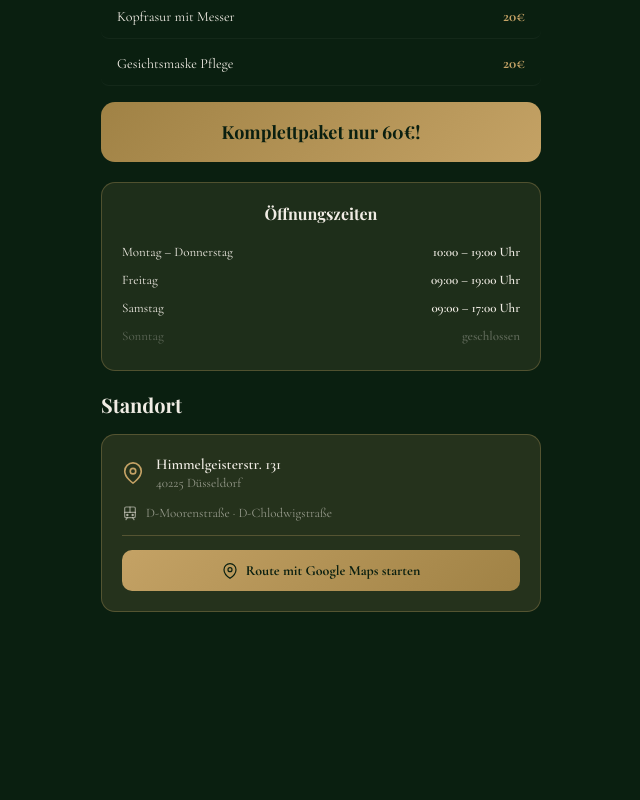
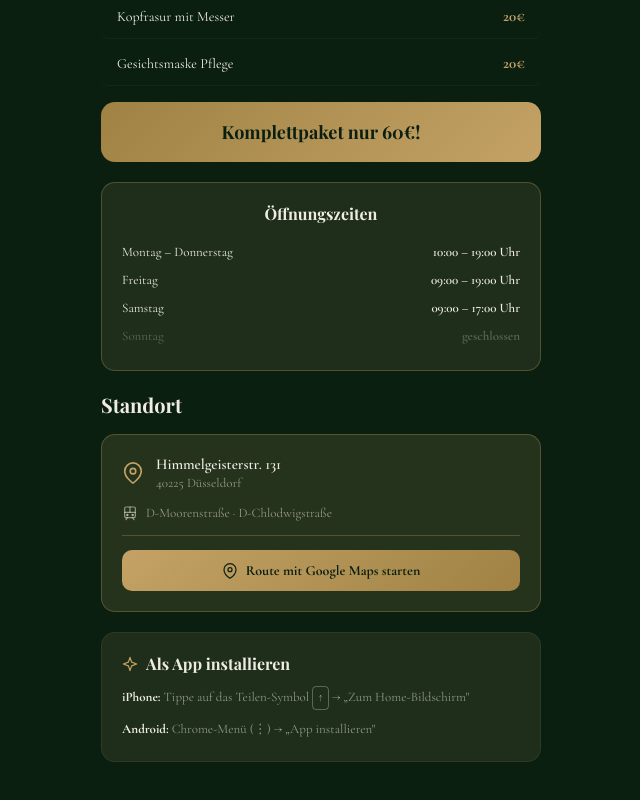
Before and after one commit to abdulkaderbanar-design/styleschein-booking, a React (Vite) app: page / in a window 1280 px wide. Shown: the part 1096-1896 px from the top of the page, without its empty margins (319-959 px from the left). Before the commit the page ends 1808 px from the top, so only its background shows below. Built offline with nearby package versions, Linux system fonts and the light colour scheme.

Commit message:
Update App.jsx

```diff
--- a/src/App.jsx
+++ b/src/App.jsx
@@ -305,6 +305,16 @@ export default function StyleScheinApp() {
   const [bookingStep, setBookingStep] = useState(0);
   const [showAltSlots, setShowAltSlots] = useState(null);
   const [slotError, setSlotError] = useState(null);
+  const [installPrompt, setInstallPrompt] = useState(null);
+  const [isInstalled, setIsInstalled] = useState(false);
+
+  // PWA Install Prompt (Android)
+  useEffect(() => {
+    const handler = (e) => { e.preventDefault(); setInstallPrompt(e); };
+    window.addEventListener("beforeinstallprompt", handler);
+    if (window.matchMedia("(display-mode: standalone)").matches || window.navigator.standalone) setIsInstalled(true);
+    return () => window.removeEventListener("beforeinstallprompt", handler);
+  }, []);
   const [userPhone, setUserPhone] = useState("");
   const [isLoading, setIsLoading] = useState(false);
 
@@ -716,6 +726,45 @@ export default function StyleScheinApp() {
           </div>
         </a>
       </div>
+
+      {/* App installieren */}
+      {!isInstalled && (
+        <div style={{ padding: "0 20px 20px" }}>
+          <div style={{
+            padding: "20px", borderRadius: 14,
+            background: C.bgCard, border: `1px solid rgba(255,255,255,0.06)`,
+          }}>
+            <h4 style={{ fontFamily: "'Playfair Display', serif", fontSize: 16, marginBottom: 12, display: "flex", alignItems: "center", gap: 8 }}>
+              {Icons.sparkle(16, C.gold)} Als App installieren
+            </h4>
+            {installPrompt ? (
+              <button onClick={async () => {
+                installPrompt.prompt();
+                const result = await installPrompt.userChoice;
+                if (result.outcome === "accepted") { setIsInstalled(true); setInstallPrompt(null); }
+              }} style={{
+                width: "100%", padding: "14px", borderRadius: 10, border: "none",
+                background: `linear-gradient(135deg, ${C.gold}, ${C.goldDark})`,
+                color: C.bg, fontSize: 15, fontWeight: 700, cursor: "pointer",
+                fontFamily: "'Cormorant Garamond', serif",
+                boxShadow: `0 4px 16px ${C.gold}33`,
+              }}>Jetzt als App installieren</button>
+            ) : (
+              <div style={{ fontSize: 13, color: C.textMuted, lineHeight: 1.8, fontFamily: "'Cormorant Garamond', serif" }}>
+                <div style={{ marginBottom: 8 }}>
+                  <strong style={{ color: C.text }}>iPhone:</strong> Tippe auf das Teilen-Symbol{" "}
+                  <span style={{ display: "inline-block", border: `1px solid ${C.textDim}`, borderRadius: 4, padding: "1px 5px", fontSize: 11 }}>↑</span>
+                  {" "}→ „Zum Home-Bildschirm"
+                </div>
+                <div>
+                  <strong style={{ color: C.text }}>Android:</strong> Chrome-Menü (⋮) → „App installieren"
+                </div>
+              </div>
+            )}
+          </div>
+        </div>
+      )}
+
       <div style={{ height: 80 }} />
     </div>
   );
```
